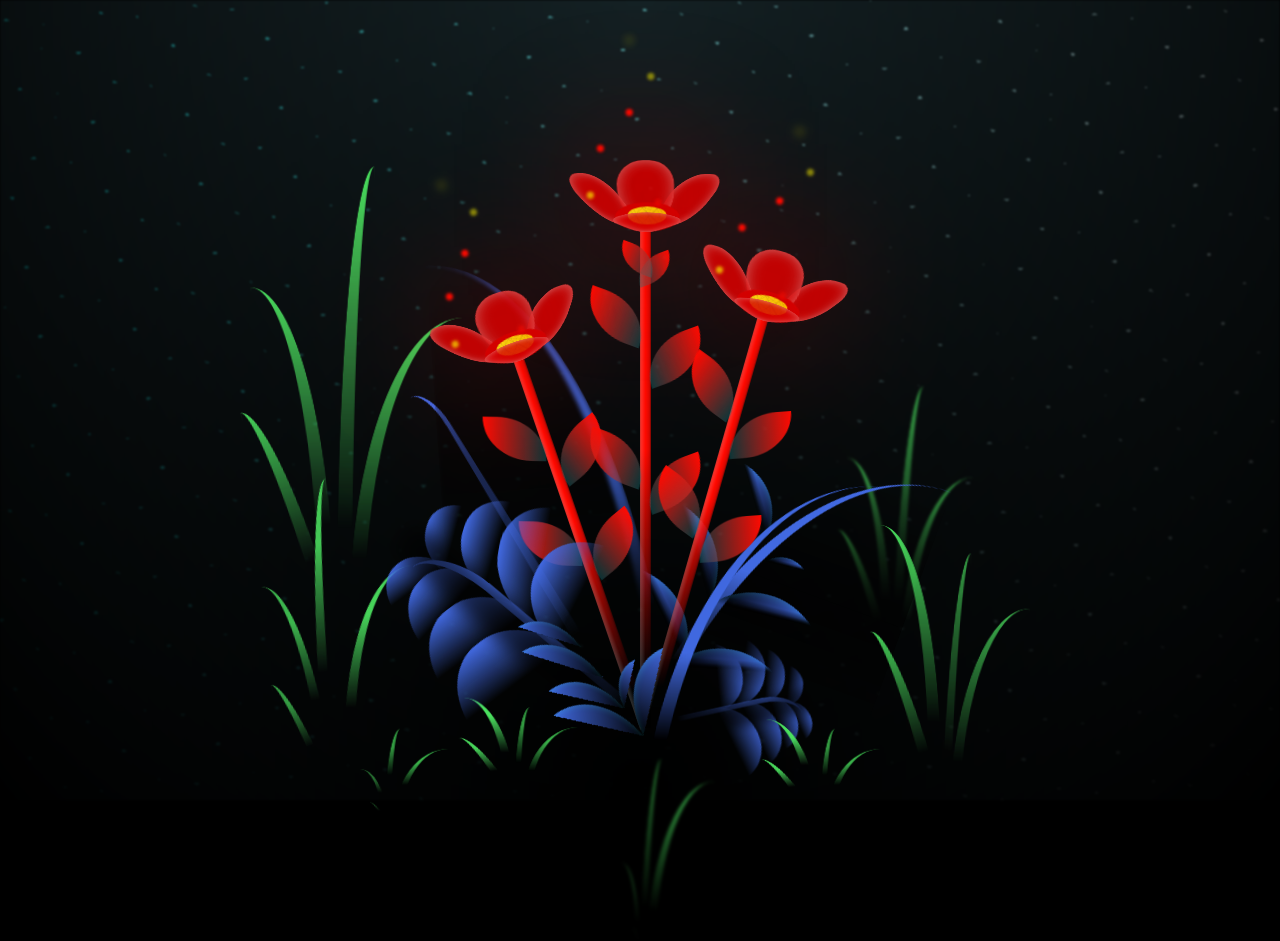
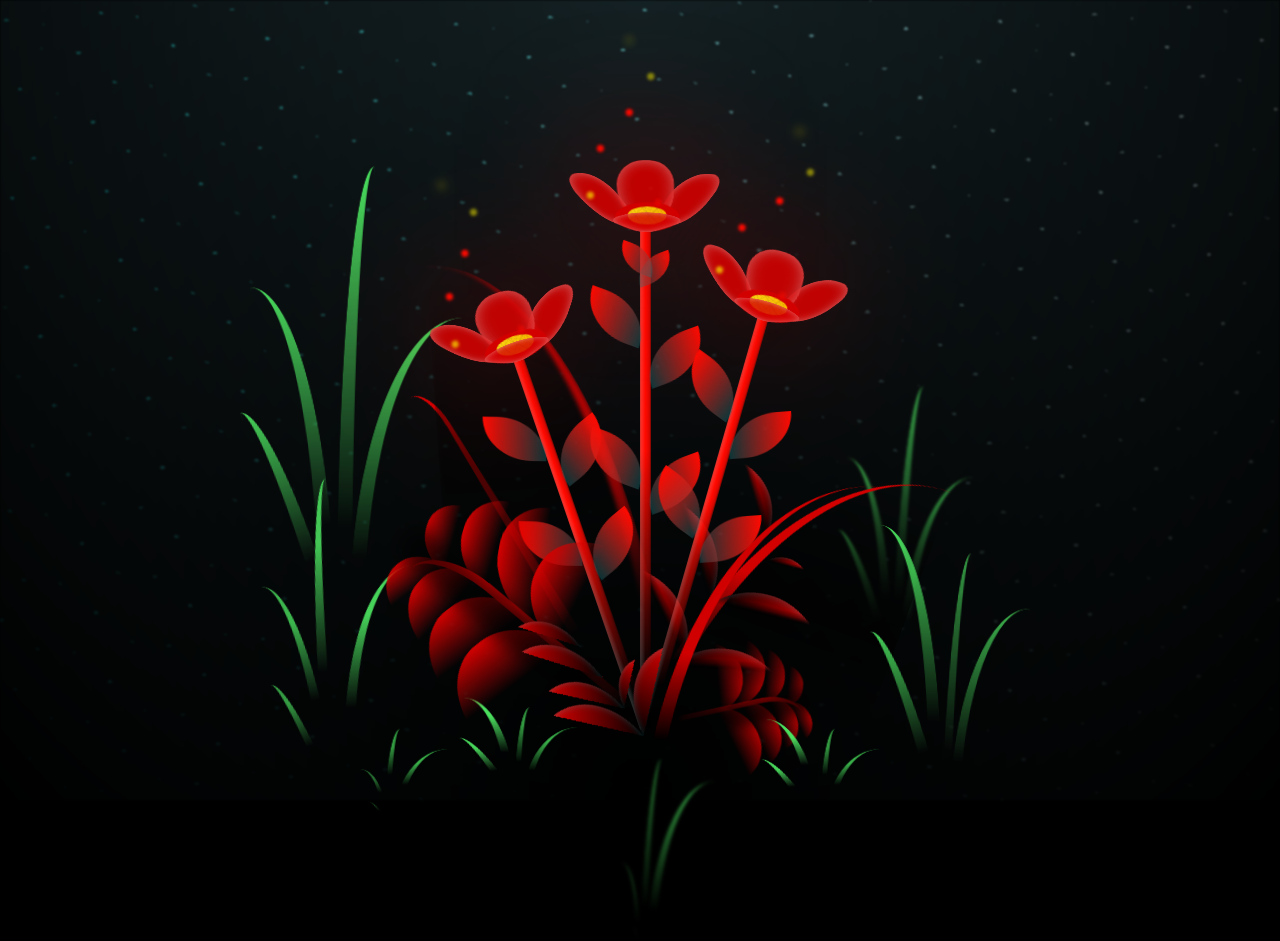
Before and after one commit to QueenGTPS/queengtps.github.io, a plain HTML site: page index.html in a window 1280 px wide. Drawn offline with Linux system fonts and the light colour scheme.

Commit message:
Update main.css

```diff
--- a/css/main.css
+++ b/css/main.css
@@ -459,7 +459,7 @@ body {
   animation-delay: 3.5s;
 }
 .flower__grass {
-  --c: #4169e1;
+  --c: #d30000;
   --line-w: 1.5vmin;
   position: absolute;
   bottom: 12vmin;
@@ -686,7 +686,7 @@ body {
 .flower__g-long {
   --w: 2vmin;
   --h: 6vmin;
-  --c: #4169e1;
+  --c: #d30000;
   position: absolute;
   bottom: 10vmin;
   left: -3vmin;
@@ -744,13 +744,13 @@ body {
   width: 30vmin;
   height: 50vmin;
   border-top-left-radius: 100%;
-  border-left: 2vmin solid #4169e1;
+  border-left: 2vmin solid #d30000;
   background-image: linear-gradient(
     to bottom,
     transparent,
     var(--dark-color) 60%
   );
-  -webkit-mask-image: linear-gradient(to top, transparent 30%, #4169e1 60%);
+  -webkit-mask-image: linear-gradient(to top, transparent 30%, #d30000 60%);
 }
 .flower__g-right--1 {
   -webkit-animation: flower-g-right-ans 2.5s linear infinite;
@@ -837,7 +837,7 @@ body {
   background-image: linear-gradient(
     to top,
     transparent,
-    #4169e1
+    #d30000
     transparent 100%
   );
   position: relative;
@@ -954,16 +954,16 @@ body {
       transparent,
       var(--dark-color)
     ),
-    linear-gradient(to bottom right, #4169e1 50%, transparent 50%, transparent);
+    linear-gradient(to bottom right, #d30000 50%, transparent 50%, transparent);
   -webkit-mask-image: linear-gradient(
     to bottom right,
-    #4169e1 50%,
+    #d30000 50%,
     transparent 50%,
     transparent
   );
   mask-image: linear-gradient(
     to bottom right,
-    #4169e1 50%,
+    #d30000 50%,
     transparent 50%,
     transparent
   );
@@ -999,8 +999,8 @@ body {
   width: 30vmin;
   height: 50vmin;
   border-top-left-radius: 100%;
-  border-left: 2vmin solid #4169e1;
-  -webkit-mask-image: linear-gradient(to top, transparent 25%, #4169e1 50%);
+  border-left: 2vmin solid #d30000;
+  -webkit-mask-image: linear-gradient(to top, transparent 25%, #d30000 50%);
   position: relative;
   z-index: 1;
 }
@@ -1017,10 +1017,10 @@ body {
       transparent,
       var(--dark-color) 98%
     ),
-    linear-gradient(to bottom right, #4169e1 45%, transparent 50%, transparent);
+    linear-gradient(to bottom right, #d30000 45%, transparent 50%, transparent);
   -webkit-mask-image: linear-gradient(
     135deg,
-    #4169e1 40%,
+    #d30000 40%,
     transparent 50%,
     transparent
   );
```
